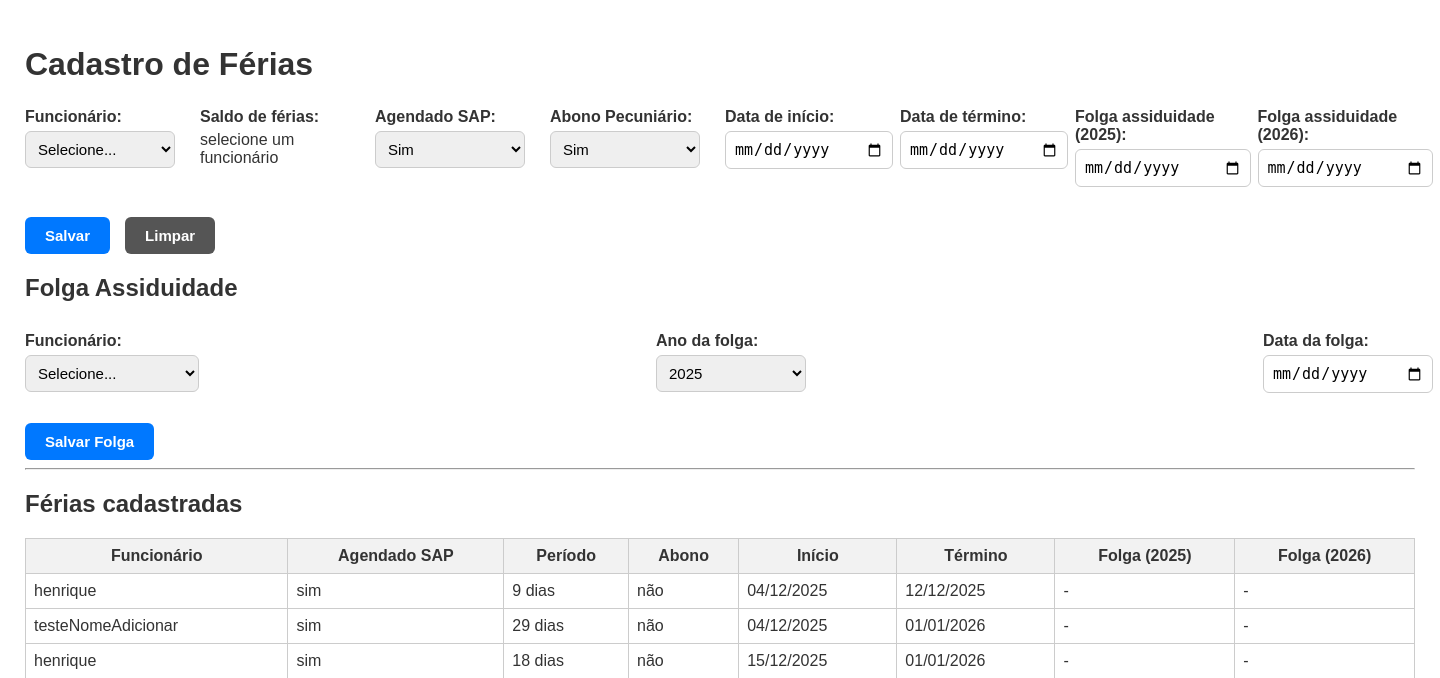
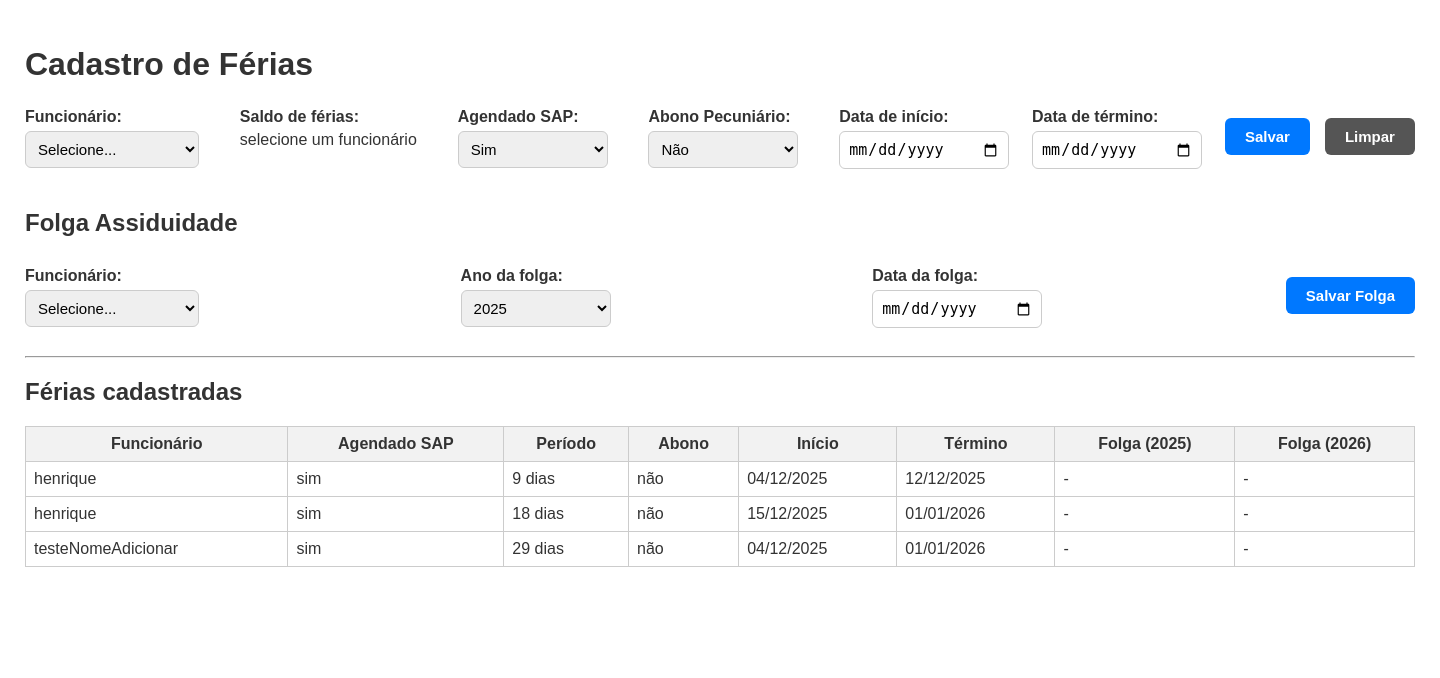
Before and after one commit to Pontessxx/Sistema-Ferias-FLASK, a Flask app: page / in a window 1440 px wide. Shown: the part 55-733 px from the top of the page. Run offline with Flask 3, Linux system fonts and the light colour scheme; data comes from the database, SQL or seed files in the repository; both versions use the stored data as it was after the commit; data that the repository does not hold is empty.

Commit message:
ajuste de btns

```diff
--- a/routes/ferias_routes.py
+++ b/routes/ferias_routes.py
@@ -12,7 +12,6 @@ from datetime import datetime
 
 ferias_bp = Blueprint("ferias", __name__)
 
-
 # =======================================
 # PÁGINA INICIAL
 # =======================================
@@ -24,7 +23,6 @@ def pagina_inicial():
     funcionarios = listar_funcionarios()
     ferias = listar_ferias(ano_atual, ano_proximo)
 
-    # Montar lista com saldo de férias
     funcionarios_saldo = []
     for f in funcionarios:
         saldo = 30 - total_dias_ferias(f[0])
@@ -50,7 +48,6 @@ def route_adicionar_ferias():
     inicio = request.form.get("inicio")
     fim = request.form.get("fim")
 
-    # Converter datas
     data_i = datetime.strptime(inicio, "%Y-%m-%d")
     data_f = datetime.strptime(fim, "%Y-%m-%d")
     dias_novos = (data_f - data_i).days + 1
@@ -63,12 +60,8 @@ def route_adicionar_ferias():
     if dias_ja + dias_novos > 30:
         return f"Erro: funcionário já tirou {dias_ja} dias. Somando {dias_novos}, ultrapassa 30."
 
-    # Checar sobreposição
     if existe_sobreposicao(funcionario_id, inicio, fim):
         return "Erro: já existe férias cadastrada que se sobrepõe a este período."
-
-    folga_ant = request.form.get("folga_ano_anterior")
-    folga_ano = request.form.get("folga_ano")
 
     adicionar_ferias(
         funcionario_id,
@@ -77,8 +70,6 @@ def route_adicionar_ferias():
         abono,
         inicio,
         fim,
-        folga_ant,
-        folga_ano,
         cor="#4CAF50"
     )
 
@@ -96,16 +87,12 @@ def route_atualizar_ferias(ferias_id):
     inicio = request.form.get("inicio")
     fim = request.form.get("fim")
 
+    if existe_sobreposicao(funcionario_id, inicio, fim, ignorar_ferias_id=ferias_id):
+        return "Erro: já existe férias cadastrada que se sobrepõe a este período."
+
     data_i = datetime.strptime(inicio, "%Y-%m-%d")
     data_f = datetime.strptime(fim, "%Y-%m-%d")
     dias_novos = (data_f - data_i).days + 1
-
-    # Checar sobreposição ignorando esta própria linha
-    if existe_sobreposicao(funcionario_id, inicio, fim, ignorar_ferias_id=ferias_id):
-        return "Erro: já existe férias cadastrada que se sobrepõe a este período."
-
-    folga_ant = request.form.get("folga_ano_anterior")
-    folga_ano = request.form.get("folga_ano")
 
     atualizar_ferias(
         ferias_id,
@@ -114,8 +101,6 @@ def route_atualizar_ferias(ferias_id):
         abono,
         inicio,
         fim,
-        folga_ant,
-        folga_ano,
         cor="#4CAF50"
     )
 
--- a/services/ferias_service.py
+++ b/services/ferias_service.py
@@ -1,5 +1,4 @@
 from database import get_connection
-
 
 # =======================================
 # FORMATAR DATA PARA dd-MM-yyyy
@@ -14,7 +13,6 @@ def formatar_data(data_str):
 # =======================================
 # LISTAR FÉRIAS + FOLGAS POR ANO
 # =======================================
-
 def listar_ferias(ano_atual, ano_proximo):
     conn = get_connection()
     cursor = conn.cursor()
@@ -43,7 +41,7 @@ def listar_ferias(ano_atual, ano_proximo):
             ) AS folga_proximo
         FROM ferias f
         JOIN funcionarios func ON func.id = f.funcionario_id
-        ORDER BY f.data_inicio;
+        ORDER BY f.funcionario_id, f.data_inicio;
     """
 
     cursor.execute(query, (ano_atual, ano_proximo))
@@ -62,18 +60,12 @@ def listar_ferias(ano_atual, ano_proximo):
             sap,
             dias,
             abono,
-
-            # formato BR para exibir na tabela
             formatar_data(inicio_iso),
             formatar_data(fim_iso),
             formatar_data(folga_atual_iso),
             formatar_data(folga_proximo_iso),
-
-            # formato ISO para o JS preencher o input
             inicio_iso,
-            fim_iso,
-            folga_atual_iso or "",
-            folga_proximo_iso or ""
+            fim_iso
         ))
 
     return dados_formatados
@@ -127,10 +119,10 @@ def existe_sobreposicao(funcionario_id, inicio, fim, ignorar_ferias_id=None):
 
 # =======================================
 # ADICIONAR FÉRIAS
+# (sem folga_anterior e folga_ano)
 # =======================================
 def adicionar_ferias(funcionario_id, agendado_sap, periodo_dias,
-                     abono_peculiario, data_inicio, data_fim,
-                     folga_ano_anterior, folga_ano, cor):
+                     abono_peculiario, data_inicio, data_fim, cor):
 
     conn = get_connection()
     cursor = conn.cursor()
@@ -143,10 +135,8 @@ def adicionar_ferias(funcionario_id, agendado_sap, periodo_dias,
             abono_peculiario,
             data_inicio,
             data_fim,
-            folga_assiduidade_ano_anterior,
-            folga_assiduidade_ano,
             cor
-        ) VALUES (?, ?, ?, ?, ?, ?, ?, ?, ?)
+        ) VALUES (?, ?, ?, ?, ?, ?, ?)
     """, (
         funcionario_id,
         agendado_sap,
@@ -154,8 +144,6 @@ def adicionar_ferias(funcionario_id, agendado_sap, periodo_dias,
         abono_peculiario,
         data_inicio,
         data_fim,
-        folga_ano_anterior,
-        folga_ano,
         cor
     ))
 
@@ -177,10 +165,10 @@ def deletar_ferias(ferias_id):
 
 # =======================================
 # ATUALIZAR FÉRIAS
+# (corrigido — sem folga)
 # =======================================
 def atualizar_ferias(ferias_id, agendado_sap, periodo_dias,
-                     abono_peculiario, data_inicio, data_fim,
-                     folga_ano_anterior, folga_ano, cor):
+                     abono_peculiario, data_inicio, data_fim, cor):
 
     conn = get_connection()
     cursor = conn.cursor()
@@ -192,8 +180,6 @@ def atualizar_ferias(ferias_id, agendado_sap, periodo_dias,
             abono_peculiario = ?,
             data_inicio = ?,
             data_fim = ?,
-            folga_assiduidade_ano_anterior = ?,
-            folga_assiduidade_ano = ?,
             cor = ?
         WHERE id = ?
     """, (
@@ -202,8 +188,6 @@ def atualizar_ferias(ferias_id, agendado_sap, periodo_dias,
         abono_peculiario,
         data_inicio,
         data_fim,
-        folga_ano_anterior,
-        folga_ano,
         cor,
         ferias_id
     ))
--- a/templates/index.html
+++ b/templates/index.html
@@ -32,9 +32,9 @@
 
     <div class="form-group">
         <label>Abono Pecuniário:</label>
-        <select name="abono_pecuniario" id="abono_pecuniario">
+        <select name="abono_peculiario" id="abono_peculiario">
             <option value="sim">Sim</option>
-            <option value="não">Não</option>
+            <option value="não" selected>Não</option>
         </select>
     </div>
 
@@ -48,22 +48,13 @@
         <input type="date" name="fim" id="fim" required>
     </div>
 
-    <div class="form-group">
-        <label>Folga assiduidade ({{ ano_atual }}):</label>
-        <input type="date" name="folga_ano_anterior" id="folga_ano_anterior">
-    </div>
-
-    <div class="form-group">
-        <label>Folga assiduidade ({{ ano_proximo }}):</label>
-        <input type="date" name="folga_ano" id="folga_ano">
-    </div>
-
-</form>
 
     <div class="form-buttons">
         <button type="submit" id="btnSubmit" class="btn">Salvar</button>
         <button type="button" class="btn-secondary" onclick="limparFormulario()">Limpar</button>
     </div>
+</form>
+
 
 
 <h2>Folga Assiduidade</h2>
@@ -95,12 +86,12 @@
         <input type="date" name="data_folga" id="data_folga" required>
     </div>
 
-</form>
 
     <div class="form-buttons">
         <button type="submit" form="formFolga" id="btnFolga" class="btn">Salvar Folga</button>
         <button type="button" id="btnExcluirFolga" class="btn-secondary" onclick="excluirFolga()" style="display:none;">Excluir Folga</button>
     </div>
+</form>
 
 <hr>
 
@@ -148,11 +139,11 @@ function carregarFerias(id, funcionarioId, sap, dias, abono, inicioISO, fimISO,
     document.getElementById("span_saldo").innerText = saldo + " dias restantes";
 
     document.getElementById("agendado_sap").value = sap;
-    document.getElementById("abono_pecuniario").value = abono;
+    document.getElementById("abono_peculiario").value = abono;
 
     document.getElementById("inicio").value = inicioISO;
     document.getElementById("fim").value = fimISO;
-    document.getElementById("folga_ano_anterior").value = folgaAntISO;
+    // document.getElementById("folga_ano_anterior").value = folgaAntISO;
     document.getElementById("folga_ano").value = folgaAnoISO;
 
     document.getElementById("formFerias").action = "/atualizar-ferias/" + id;
@@ -173,10 +164,10 @@ function limparFormulario() {
     document.getElementById("span_saldo").innerText = "selecione um funcionário";
 
     document.getElementById("agendado_sap").value = "não";
-    document.getElementById("abono_pecuniario").value = "não";
+    document.getElementById("abono_peculiario").value = "não";
     document.getElementById("inicio").value = "";
     document.getElementById("fim").value = "";
-    document.getElementById("folga_ano_anterior").value = "";
+    // document.getElementById("folga_ano_anterior").value = "";
     document.getElementById("folga_ano").value = "";
 
     document.getElementById("btnSubmit").innerText = "Salvar";
```
Also changed, not shown: escala.db. Lines whose indentation alone changed are shown as unchanged.
